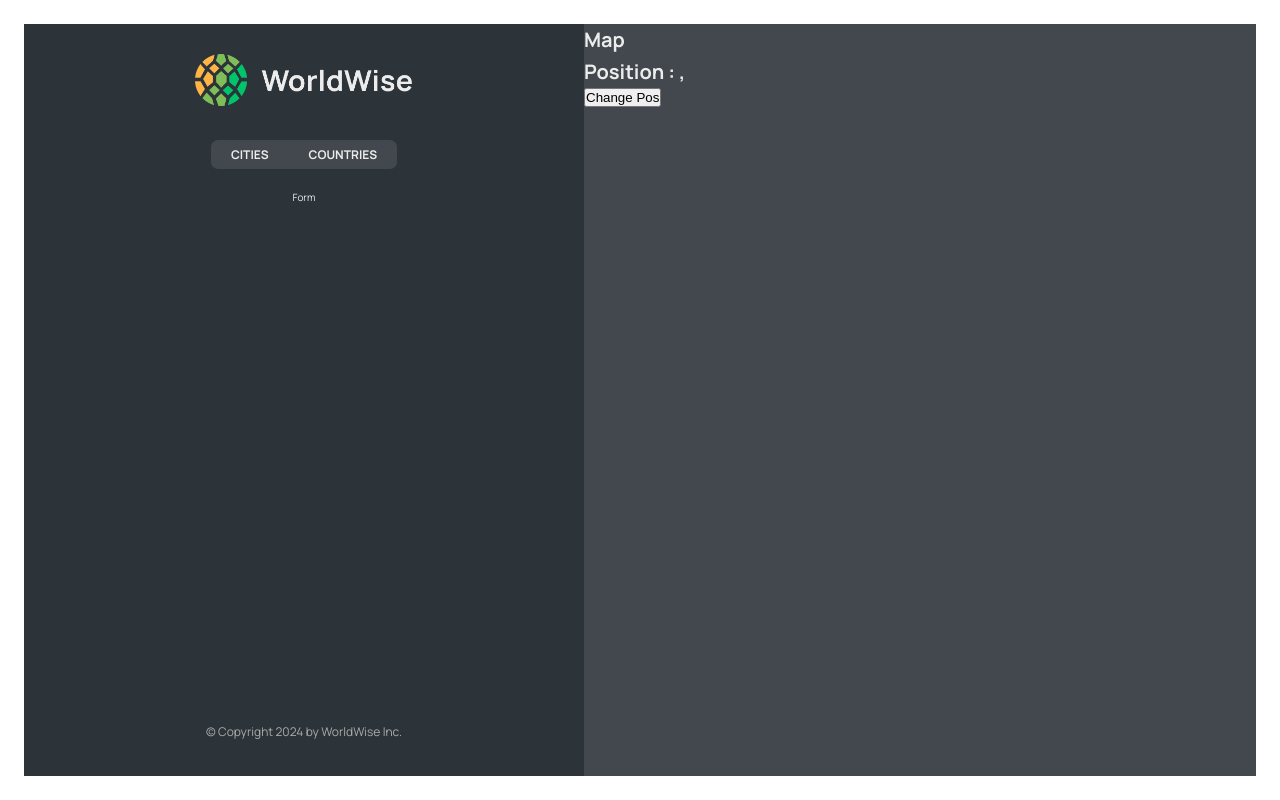
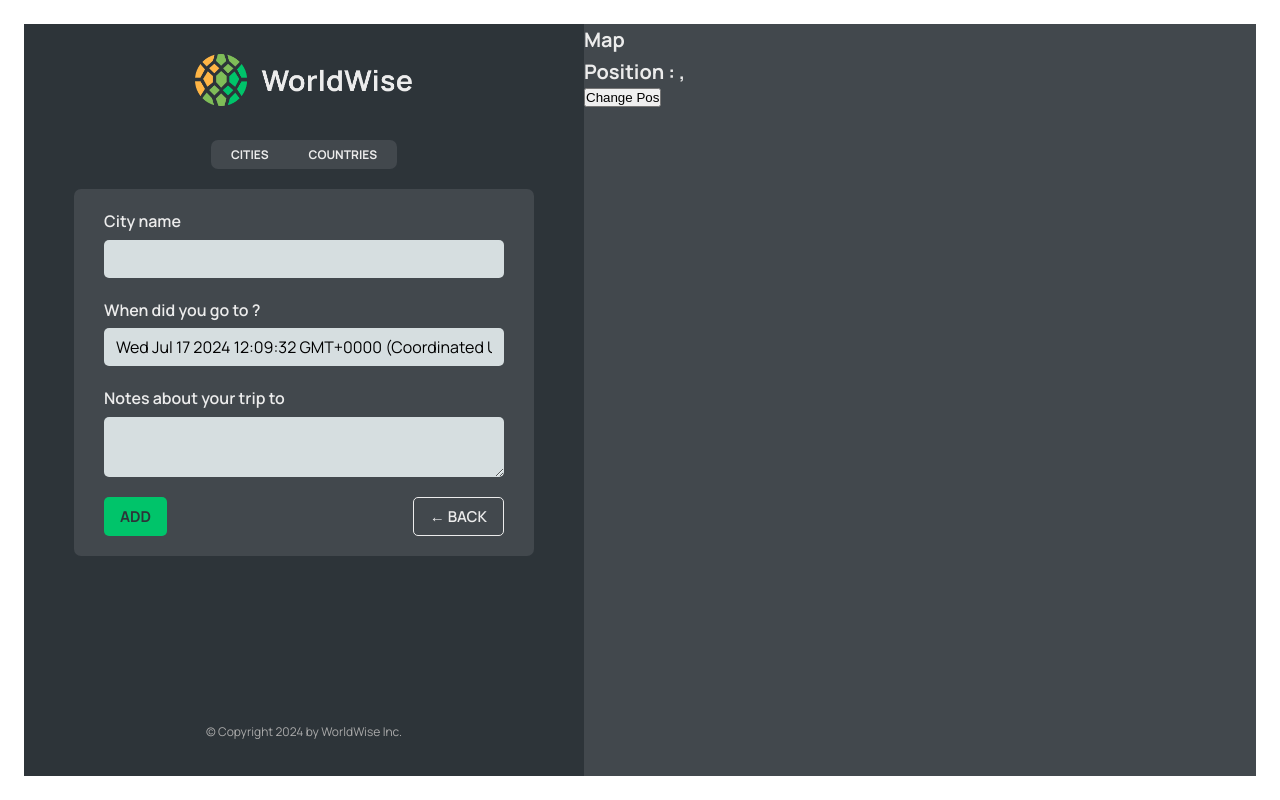
Before and after one commit to vimal573/React-Worldwise, a React (Vite) app: page /app/form in a window 1280 px wide. Built offline with nearby package versions, Linux system fonts and the light colour scheme; data requests are answered from the project's data file.

Commit message:
Programmatic Navigation with useNavigate

```diff
--- a/src/App.jsx
+++ b/src/App.jsx
@@ -8,8 +8,9 @@
 import LogIn from './pages/Login';
 import PageNotFound from './pages/PageNotFound';
 import CityList from './components/CityList.jsx';
+import CountryList from './components/CountryList.jsx';
 import City from './components/City.jsx';
-import CountryList from './components/CountryList.jsx';
+import Form from './components/Form.jsx';
 
 const BASE_URL = 'http://localhost:8000';
 
@@ -52,7 +53,7 @@
           />
           <Route path="cities/:id" element={<City />} />
           <Route path="countries" element={<CountryList cities={cities} />} />
-          <Route path="form" element={<p>Form</p>} />
+          <Route path="form" element={<Form />} />
         </Route>
         <Route path="*" element={<PageNotFound />} />
       </Routes>
--- /dev/null
+++ b/src/components/Button.jsx
@@ -0,0 +1,12 @@
+/* eslint-disable react/prop-types */
+import styles from './Button.module.css';
+
+function Button({ children, onClick, type }) {
+  return (
+    <button onClick={onClick} className={`${styles.btn} ${styles[type]}`}>
+      {children}
+    </button>
+  );
+}
+
+export default Button;
--- a/src/components/City.jsx
+++ b/src/components/City.jsx
@@ -1,13 +1,13 @@
 import { useParams, useSearchParams } from 'react-router-dom';
-import styles from './City.module.css';
+// import styles from './City.module.css';
 
-const formatDate = date =>
-  new Intl.DateTimeFormat('en', {
-    day: 'numeric',
-    month: 'long',
-    year: 'numeric',
-    weekday: 'long',
-  }).format(new Date(date));
+// const formatDate = date =>
+//   new Intl.DateTimeFormat('en', {
+//     day: 'numeric',
+//     month: 'long',
+//     year: 'numeric',
+//     weekday: 'long',
+//   }).format(new Date(date));
 
 function City() {
   const { id } = useParams();
@@ -18,14 +18,14 @@
   console.log('lat:', lat, 'lng:', lng, setSearchParams);
 
   // TEMP DATA
-  const currentCity = {
-    cityName: 'Lisbon',
-    emoji: '🇵🇹',
-    date: '2027-10-31T15:59:59.138Z',
-    notes: 'My favorite city so far!',
-  };
+  // const currentCity = {
+  //   cityName: 'Lisbon',
+  //   emoji: '🇵🇹',
+  //   date: '2027-10-31T15:59:59.138Z',
+  //   notes: 'My favorite city so far!',
+  // };
 
-  const { cityName, emoji, date, notes } = currentCity;
+  // const { cityName, emoji, date, notes } = currentCity;
 
   return (
     <>
--- a/src/components/Form.jsx
+++ b/src/components/Form.jsx
@@ -1,22 +1,28 @@
 // "https://api.bigdatacloud.net/data/reverse-geocode-client?latitude=0&longitude=0"
 
-import { useState } from "react";
+import { useState } from 'react';
 
-import styles from "./Form.module.css";
+import styles from './Form.module.css';
+import Button from './Button';
+import { useNavigate } from 'react-router-dom';
 
 export function convertToEmoji(countryCode) {
   const codePoints = countryCode
     .toUpperCase()
-    .split("")
-    .map((char) => 127397 + char.charCodeAt());
+    .split('')
+    .map(char => 127397 + char.charCodeAt());
   return String.fromCodePoint(...codePoints);
 }
 
 function Form() {
-  const [cityName, setCityName] = useState("");
-  const [country, setCountry] = useState("");
+  const navigate = useNavigate();
+
+  const [cityName, setCityName] = useState('');
+  const [country, setCountry] = useState('');
   const [date, setDate] = useState(new Date());
-  const [notes, setNotes] = useState("");
+  const [notes, setNotes] = useState('');
+
+  console.log(country, setCountry, convertToEmoji);
 
   return (
     <form className={styles.form}>
@@ -24,7 +30,7 @@
         <label htmlFor="cityName">City name</label>
         <input
           id="cityName"
-          onChange={(e) => setCityName(e.target.value)}
+          onChange={e => setCityName(e.target.value)}
           value={cityName}
         />
         {/* <span className={styles.flag}>{emoji}</span> */}
@@ -32,25 +38,29 @@
 
       <div className={styles.row}>
         <label htmlFor="date">When did you go to {cityName}?</label>
-        <input
-          id="date"
-          onChange={(e) => setDate(e.target.value)}
-          value={date}
-        />
+        <input id="date" onChange={e => setDate(e.target.value)} value={date} />
       </div>
 
       <div className={styles.row}>
         <label htmlFor="notes">Notes about your trip to {cityName}</label>
         <textarea
           id="notes"
-          onChange={(e) => setNotes(e.target.value)}
+          onChange={e => setNotes(e.target.value)}
           value={notes}
         />
       </div>
 
       <div className={styles.buttons}>
-        <button>Add</button>
-        <button>&larr; Back</button>
+        <Button type="primary">Add</Button>
+        <Button
+          type="back"
+          onClick={e => {
+            e.preventDefault();
+            navigate(-1);
+          }}
+        >
+          &larr; Back
+        </Button>
       </div>
     </form>
   );
--- a/src/components/Map.jsx
+++ b/src/components/Map.jsx
@@ -1,14 +1,16 @@
-import { useSearchParams } from 'react-router-dom';
+import { useNavigate, useSearchParams } from 'react-router-dom';
 import styles from './Map.module.css';
 
 function Map() {
+  const navigate = useNavigate();
+
   const [searchParams, setSearchParams] = useSearchParams();
 
   const lat = searchParams.get('lat');
   const lng = searchParams.get('lng');
 
   return (
-    <div className={styles.mapContainer}>
+    <div className={styles.mapContainer} onClick={() => navigate('form')}>
       <h1>Map</h1>
       <h1>
         Position : {lat}, {lng}
```
